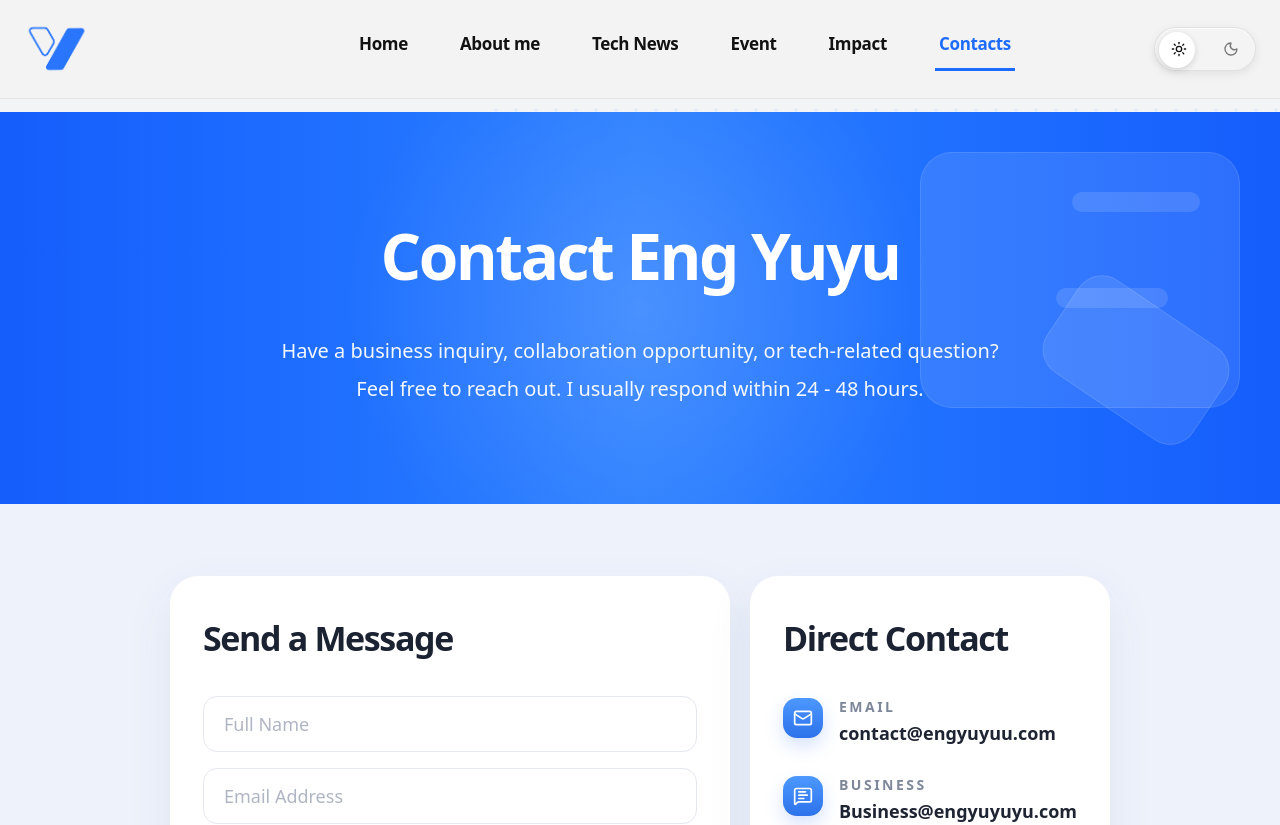
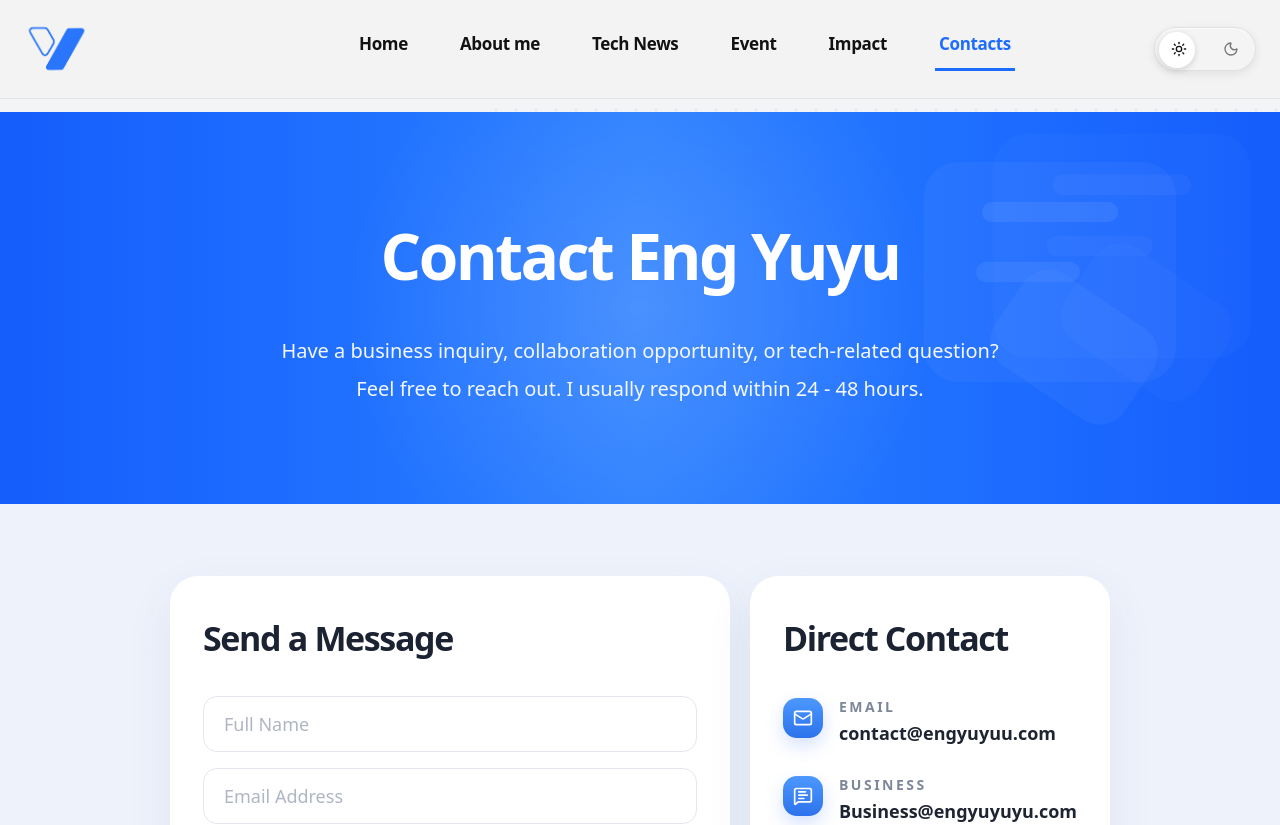
Before and after one commit to IshakAbdiazizHussen/Eng.yusuf-vision, a Next.js app: page /contact in a window 1280 px wide. Shown: the top 825 px of the page. Built offline with nearby package versions, Linux system fonts and the light colour scheme; no server answers.

Commit message:
Putting inside the contact nav a picture'

```diff
--- a/src/app/contact/page.tsx
+++ b/src/app/contact/page.tsx
@@ -64,10 +64,25 @@ export default function ContactPage() {
       <section className="relative left-1/2 right-1/2 ml-[-50vw] mr-[-50vw] mt-0 w-screen overflow-hidden bg-[#eef2fb] dark:bg-[#121829]">
         <div className="relative overflow-hidden bg-gradient-to-r from-blue-600 via-blue-500 to-blue-600 px-6 py-20 text-white sm:px-10 lg:px-16 lg:py-24">
           <div className="absolute inset-0 bg-[radial-gradient(circle_at_center,rgba(255,255,255,0.14),transparent_44%)]" />
-          <div className="absolute right-10 top-10 hidden h-64 w-80 rounded-[32px] border border-white/10 bg-white/10 lg:block" />
-          <div className="absolute right-20 top-20 hidden h-5 w-32 rounded-full bg-white/12 lg:block" />
-          <div className="absolute right-28 top-44 hidden h-5 w-28 rounded-full bg-white/12 lg:block" />
-          <div className="absolute right-14 top-48 hidden h-28 w-44 rotate-[34deg] rounded-[28px] border border-white/10 bg-white/10 lg:block" />
+          <div className="pointer-events-none absolute right-8 top-6 hidden lg:block">
+            <div className="relative h-[300px] w-[360px]">
+              <div className="absolute right-0 top-0 scale-[1.02] opacity-18">
+                <div className="relative h-[220px] w-[252px] rounded-[34px] bg-white/10">
+                  <div className="absolute left-1/2 top-[40px] h-[20px] w-[136px] -translate-x-1/2 rounded-full bg-white/22" />
+                  <div className="absolute left-[52px] top-[100px] h-[20px] w-[104px] rounded-full bg-white/18" />
+                  <div className="absolute bottom-[-20px] right-[24px] h-[110px] w-[156px] rotate-[34deg] rounded-[30px] bg-white/12" />
+                </div>
+              </div>
+
+              <div className="absolute right-[72px] top-[26px] opacity-30">
+                <div className="relative h-[220px] w-[252px] rounded-[34px] bg-white/12">
+                  <div className="absolute left-1/2 top-[40px] h-[20px] w-[136px] -translate-x-1/2 rounded-full bg-white/26" />
+                  <div className="absolute left-[52px] top-[100px] h-[20px] w-[104px] rounded-full bg-white/22" />
+                  <div className="absolute bottom-[-20px] right-[24px] h-[110px] w-[156px] rotate-[34deg] rounded-[30px] bg-white/14" />
+                </div>
+              </div>
+            </div>
+          </div>
 
           <div className="relative mx-auto max-w-[900px] text-center">
             <h1 className="text-[44px] font-bold tracking-[-0.04em] text-white sm:text-[64px]">
```
